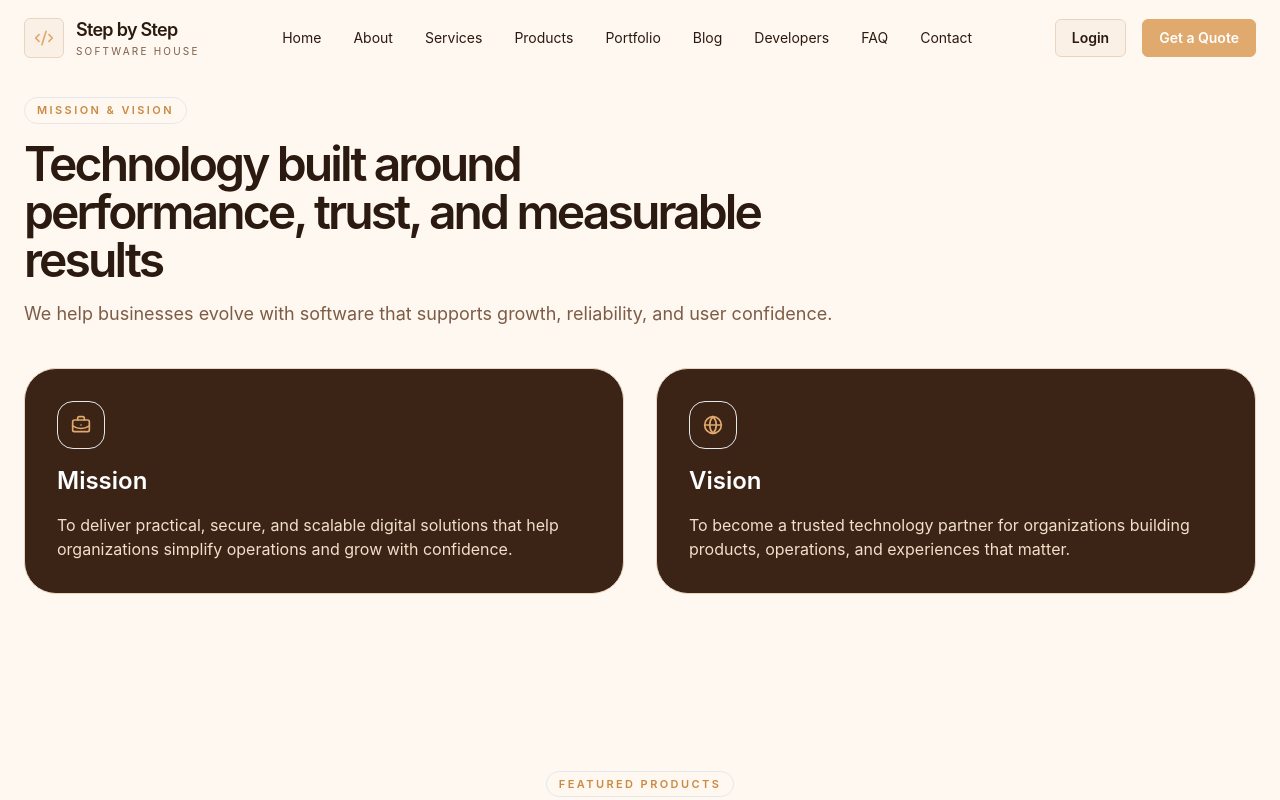
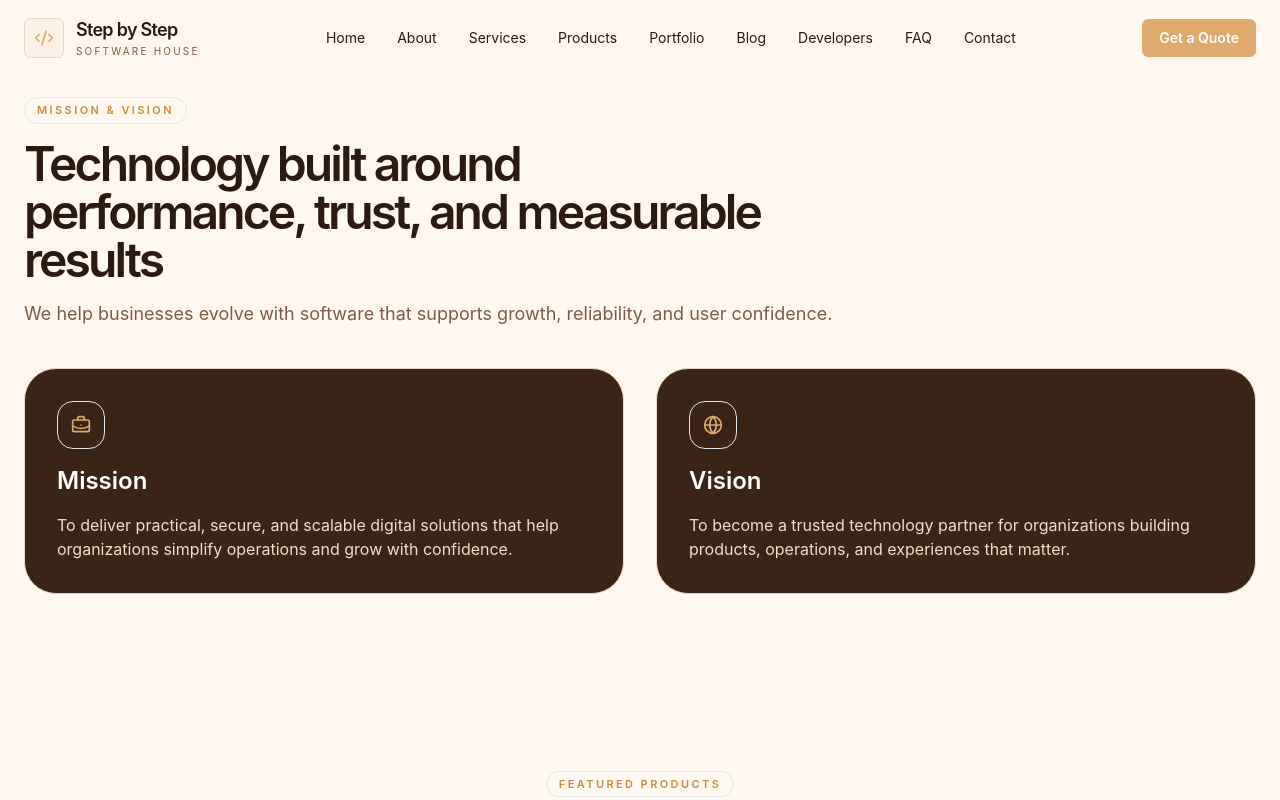
Before and after one commit to muhammadzafar1/company-website, a React app in the folder frontend/: page / in a window 1280 px wide. Shown: the top 800 px of the page. Built offline with nearby package versions, Linux system fonts and the light colour scheme; the HTML template or start-up script is replaced by a standard one.

Commit message:
Update card color and hide public login

```diff
--- a/frontend/src/components/Navbar.jsx
+++ b/frontend/src/components/Navbar.jsx
@@ -48,7 +48,6 @@ export default function Navbar() {
         </div>
 
         <div className="hidden items-center gap-4 lg:flex">
-          <Link to="/admin/login" className="rounded-md border border-[var(--border)] bg-[var(--panel)] px-4 py-2 text-sm font-semibold text-[var(--text-primary)] transition hover:bg-[var(--surface)]">Login</Link>
           <Link to="/services" className="rounded-md border border-[var(--brand)] bg-[var(--brand)] px-4 py-2 text-sm font-semibold text-white transition hover:bg-[var(--brand-dark)]">Get a Quote</Link>
         </div>
 
--- a/frontend/src/index.css
+++ b/frontend/src/index.css
@@ -8,7 +8,7 @@
   --surface-light: #FAF0E6;
   --surface-light-hover: #F5E6D3;
   --surface-dark: #3B2416;
-  --surface-darker: #2B1A10;
+  --surface-darker: #FAF0E6;
 
   /* Text on dark surfaces */
   --text-on-dark-heading: #FFFFFF;
```
